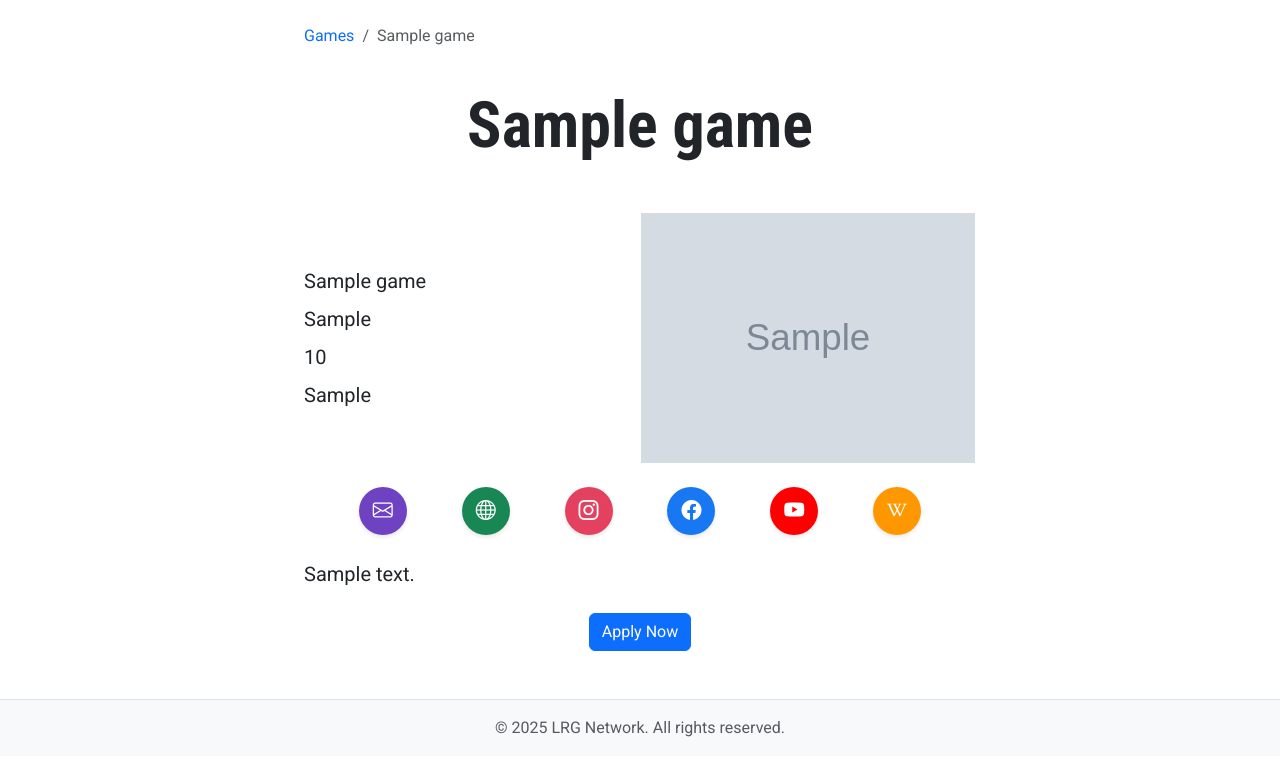
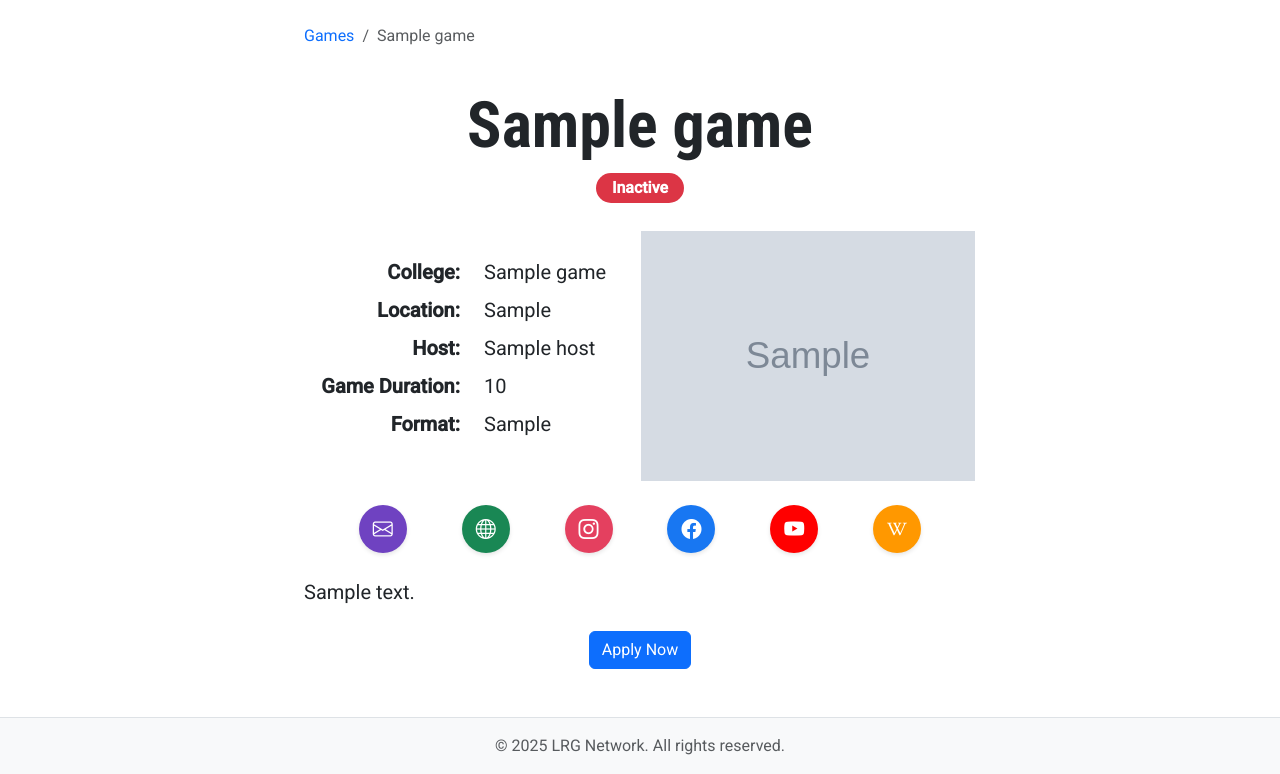
Before and after one commit to liverealitygames/lrg-network, a Django app: template games/templates/games/game_detail.html in a window 1280 px wide. Shown: the part 56-830 px from the top of the page. Before the commit the page ends 793 px from the top, so only its background shows below. Run offline with Django 5.2, Linux system fonts and the light colour scheme; the template is opened without the code that fills it: most values are stand-ins (such as "Sample title", 1, 10 or a date in 2020); grey boxes marked "Sample" are stand-in pictures; some libraries are stand-ins or nearby versions.

Commit message:
Update game detail display (#50)
<img width="794" height="1103" alt="Screenshot 2025-11-04 at 4 43 56 PM"
src="https://github.com/user-attachments/assets/0d61817e-747f-4f54-b5e3-dee0523d2d4b"
/>

- added tags for charity, college, friends & family, and inactive
- added host and media format
- added labels to game info fields

```diff
--- a/games/templates/games/game_detail.html
+++ b/games/templates/games/game_detail.html
@@ -16,30 +16,29 @@
         </div>
     </div>
 
-    <div class="text-center mb-5">
+    <div class="text-center mb-2">
         <h1 class="display-3 fw-bold">{{ game.name }}</h1>
+        <div class="game-details-tags mb-2 text-center">
+            {% if game.for_charity %}
+                <span class="badge rounded-pill bg-success me-2">For Charity</span>
+            {% endif %}
+            {% if game.friends_and_family %}
+                <span class="badge rounded-pill bg-warning text-dark me-2">Friends & Family Only</span>
+            {% endif %}
+            {% if game.college_game %}
+                <span class="badge rounded-pill bg-warning text-dark me-2">College Only</span>
+            {% endif %}
+            {% if not game.active %}
+                <span class="badge rounded-pill bg-danger">Inactive</span>
+            {% endif %}
+        </div>
     </div>
 
     <div class="my-4">
-        <div class="row g-0">
-            <div class="col d-flex flex-column justify-content-center">
-                {% if game.college_name %}
-                    <p class="my-1 lead">{{ game.college_name }}</p>
-                {% endif %}
-                <p class="my-1 lead">{{ game.location_display }}</p>
-                {% if game.next_season_date.first %}
-                    <p class="my-1 lead">{{ game.next_season_date.first }}</p>
-                {% else %}
-                    <p class="my-1 lead">{{ game.get_game_duration_display }}</p>
-                {% endif %}
-                <p class="my-1 lead">{{ game.get_game_format_display }}</p>
-                {% if game.friends_and_family %}
-                    <p class="my-1 lead">Friends and Family Only</p>
-                {% endif %}
-            </div>
-            <div class="col d-flex justify-content-center">
+        <div class="row g-0 flex-column flex-md-row">
+            <div class="col-12 col-md d-flex justify-content-center align-items-center mb-3 mb-md-0 order-1 order-md-2">
                 {% if game.logo %}
-                    <img src="{{ game.logo.url }}" class="img-fluid" alt="{{ game.name }} logo" style="min-height: 120px; max-height: min(250px, 50vh); object-fit: contain;">
+                    <img src="{{ game.logo.url }}" class="img-fluid" alt="{{ game.name }} logo" style="max-height: 250px; min-height: 120px; object-fit: contain;">
                 {% else %}
                     {% with 'games/images/default_logos/'|add:game.game_format|lower|add:'.png' as logo_path %}
                         {% with logo_path|safe_static as logo_url %}
@@ -47,11 +46,41 @@
                                 <img src="{{ logo_url }}"
                                     class="img-fluid p-3"
                                     alt="{{ game.get_game_format_display }} logo"
-                                    style="min-height: 120px; max-height: min(250px, 50vh); object-fit: contain;">
+                                    style="max-height: 250px; min-height: 120px; object-fit: contain;">
                             {% endif %}
                         {% endwith %}
                     {% endwith %}
                 {% endif %}
+            </div>
+            <div class="col-12 col-md d-flex flex-column justify-content-center order-2 order-md-1">
+                <div class="game-details-fields mb-3">
+                    <div class="row">
+                        {% if game.college_name %}
+                            <div class="col-6 my-1 lead text-end"><strong>College:</strong></div>
+                            <div class="col-6 my-1 lead">{{ game.college_name }}</div>
+                        {% endif %}
+                        <div class="col-6 my-1 lead text-end"><strong>Location:</strong></div>
+                        <div class="col-6 my-1 lead">{{ game.location_display }}</div>
+                        {% if game.host %}
+                            <div class="col-6 my-1 lead text-end"><strong>Host:</strong></div>
+                            <div class="col-6 my-1 lead">{{ game.host }}</div>
+                        {% endif %}
+                        {% if game.active and game.next_season_date.first %}
+                            <div class="col-6 my-1 lead text-end"><strong>Next Season:</strong></div>
+                            <div class="col-6 my-1 lead">{{ game.next_season_date.first }}</div>
+                        {% endif %}
+                        {% if game.game_duration %}
+                            <div class="col-6 my-1 lead text-end"><strong>Game Duration:</strong></div>
+                            <div class="col-6 my-1 lead">{{ game.get_game_duration_display }}</div>
+                        {% endif %}
+                        <div class="col-6 my-1 lead text-end"><strong>Format:</strong></div>
+                        <div class="col-6 my-1 lead">{{ game.get_game_format_display }}</div>
+                        {% if game.filming_status %}
+                            <div class="col-6 my-1 lead text-end"><strong>Media Format:</strong></div>
+                            <div class="col-6 my-1 lead">{{ game.get_filming_status_display }}</div>
+                        {% endif %}
+                    </div>
+                </div>
             </div>
         </div>
     </div>
--- a/static/games/styles.css
+++ b/static/games/styles.css
@@ -8,6 +8,10 @@ h1, h2, h3, h4, h5, h6,
 .card-title {
     font-family: 'Roboto Condensed', sans-serif;
     font-weight: 700;
+}
+
+strong {
+    font-weight: bold;
 }
 
 /* Content width constraint */
@@ -135,3 +139,10 @@ h1, h2, h3, h4, h5, h6,
     box-shadow: none !important;
     outline: none !important;
 }
+
+/* Game details tags */
+.game-details-tags .badge {
+    font-size: 1rem;
+    padding: 0.45em 1em;
+    margin-bottom: 0.25em;
+}
```
